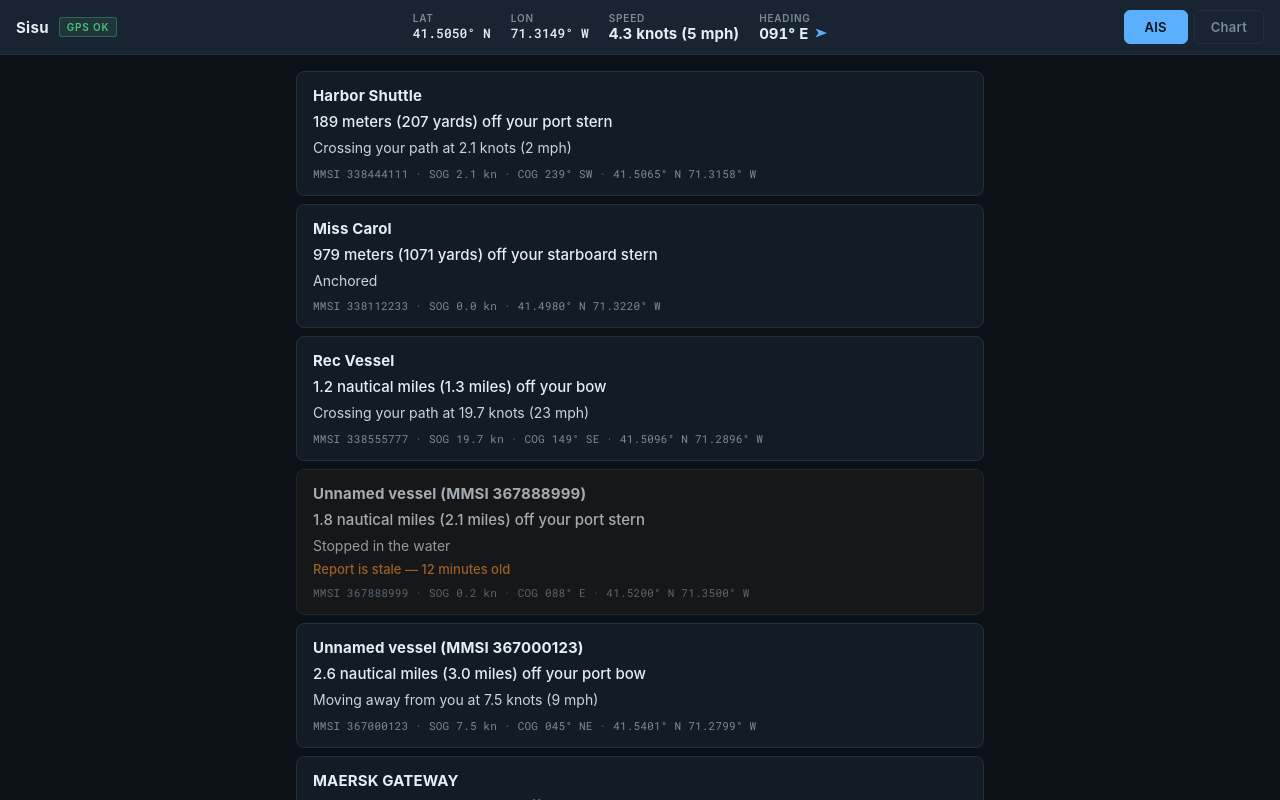
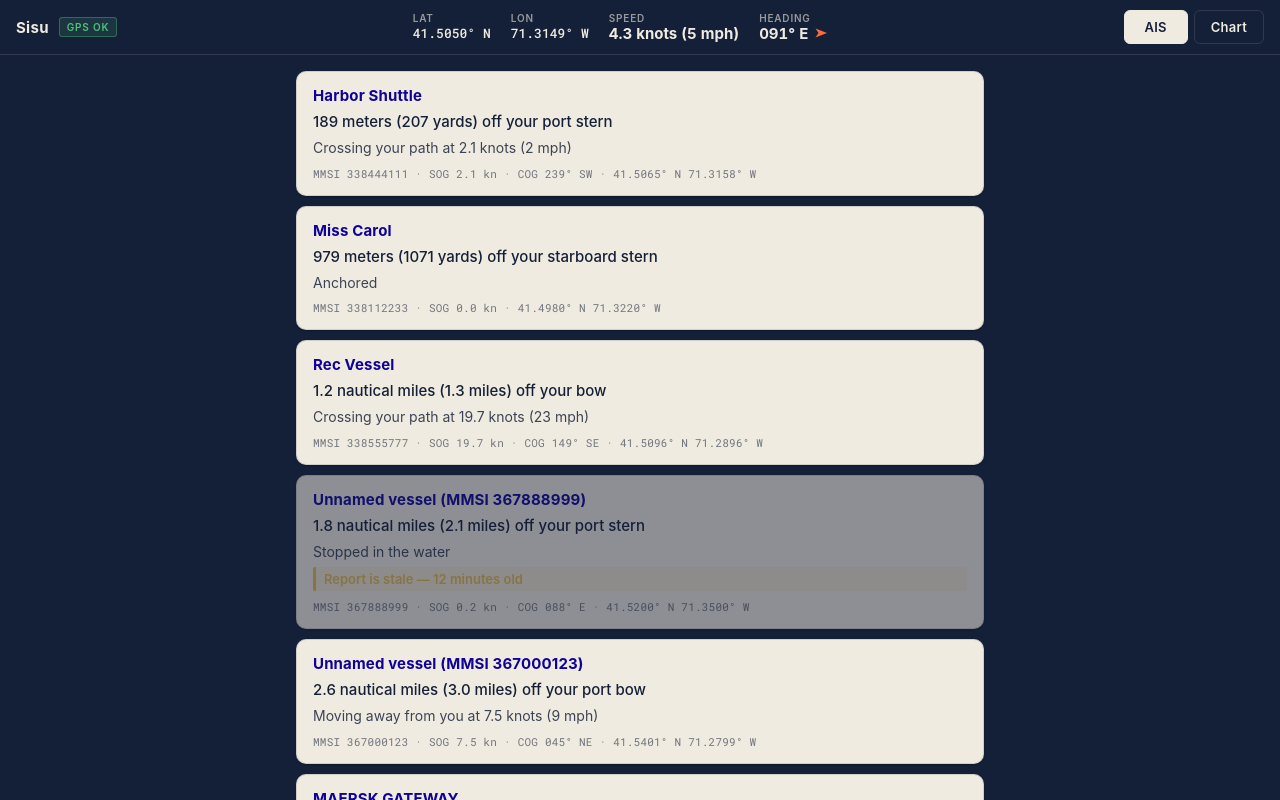
Before and after one commit to LauraHD17/zissou, a React (Vite) app: page / in a window 1280 px wide. Built offline with nearby package versions, Linux system fonts and the light colour scheme; no server answers; a web font is replaced by a local one.

Commit message:
Apply navy/sand palette with semantic functional colors

```diff
--- a/src/styles/app.css
+++ b/src/styles/app.css
@@ -1,17 +1,33 @@
 :root {
-  --bg: #0b1116;
-  --surface: #131c24;
-  --surface-2: #182431;
-  --surface-stale: #1a1a1a;
-  --border: #223140;
-  --text: #e5eef5;
-  --text-dim: #7a8a98;
-  --accent: #5ab0ff;
+  /* Base */
+  --bg-navy: #142038;
+  --surface-sand: #F0EBE0;
+  --text-primary: #F0EBE0;
+  --text-on-card: #142038;
+
+  /* Functional */
+  --boat-icon: #FF6B35;
+  --vessel-name: #0F0298;
+  --alert-amber: #E8B84D;
+  --waypoint: #6B9080;
+
+  /* Interactive */
+  --focus-ring: #E8B84D;
+
+  /* Derived tones */
+  --text-dim: rgba(240, 235, 224, 0.60);
+  --text-on-card-dim: rgba(20, 32, 56, 0.58);
+  --border-on-navy: rgba(240, 235, 224, 0.12);
+  --border-on-card: rgba(20, 32, 56, 0.14);
+
+  /* Status (keep universal green/red signals distinct from brand palette) */
   --ok: #4fbf7a;
-  --warn: #d98030;
   --danger: #e05a5a;
+
+  /* Typography */
   --font-sans: 'Zalando Sans Expanded', -apple-system, BlinkMacSystemFont, 'Segoe UI', sans-serif;
   --font-mono: 'Roboto Mono', ui-monospace, SFMono-Regular, Menlo, monospace;
+
   font-family: var(--font-sans);
   font-weight: 500;
   color-scheme: dark;
@@ -25,8 +41,13 @@ html, body, #root {
   margin: 0;
   padding: 0;
   height: 100%;
-  background: var(--bg);
-  color: var(--text);
+  background: var(--bg-navy);
+  color: var(--text-primary);
+}
+
+:focus-visible {
+  outline: 2px solid var(--focus-ring);
+  outline-offset: 2px;
 }
 
 .app {
@@ -40,15 +61,15 @@ html, body, #root {
   overflow-y: auto;
 }
 
-/* ── StatusBar ─────────────────────────────────────────────────────────── */
+/* ── StatusBar (sits on navy) ─────────────────────────────────────────── */
 
 .statusbar {
   display: flex;
   align-items: center;
   gap: 24px;
   padding: 10px 16px;
-  background: var(--surface-2);
-  border-bottom: 1px solid var(--border);
+  background: var(--bg-navy);
+  border-bottom: 1px solid var(--border-on-navy);
   flex-wrap: wrap;
 }
 
@@ -63,6 +84,7 @@ html, body, #root {
   font-weight: 700;
   font-size: 15px;
   letter-spacing: 0.02em;
+  color: var(--text-primary);
 }
 
 .fix-indicator {
@@ -78,20 +100,20 @@ html, body, #root {
 
 .fix-indicator--ok {
   color: var(--ok);
-  background: rgba(79, 191, 122, 0.12);
-  border-color: rgba(79, 191, 122, 0.35);
+  background: rgba(79, 191, 122, 0.14);
+  border-color: rgba(79, 191, 122, 0.38);
 }
 
 .fix-indicator--stale {
-  color: var(--warn);
-  background: rgba(217, 128, 48, 0.12);
-  border-color: rgba(217, 128, 48, 0.35);
+  color: var(--alert-amber);
+  background: rgba(232, 184, 77, 0.16);
+  border-color: rgba(232, 184, 77, 0.40);
 }
 
 .fix-indicator--no-fix {
   color: var(--danger);
-  background: rgba(224, 90, 90, 0.12);
-  border-color: rgba(224, 90, 90, 0.35);
+  background: rgba(224, 90, 90, 0.14);
+  border-color: rgba(224, 90, 90, 0.38);
 }
 
 .statusbar__metrics {
@@ -126,6 +148,7 @@ html, body, #root {
   align-items: center;
   gap: 6px;
   font-variant-numeric: tabular-nums;
+  color: var(--text-primary);
 }
 
 .statusbar__metric-value--mono {
@@ -134,8 +157,9 @@ html, body, #root {
   font-size: 13px;
 }
 
+/* The heading glyph represents our own boat — safety orange. */
 .heading-glyph {
-  color: var(--accent);
+  color: var(--boat-icon);
   flex-shrink: 0;
   transition: transform 0.3s ease-out;
 }
@@ -147,8 +171,8 @@ html, body, #root {
 
 .tab {
   background: transparent;
-  border: 1px solid var(--border);
-  color: var(--text-dim);
+  border: 1px solid var(--border-on-navy);
+  color: var(--text-primary);
   padding: 8px 16px;
   font-family: var(--font-sans);
   font-size: 13px;
@@ -160,17 +184,16 @@ html, body, #root {
 }
 
 .tab:hover {
-  color: var(--text);
-  border-color: #334858;
+  border-color: rgba(240, 235, 224, 0.28);
 }
 
 .tab--active {
-  background: var(--accent);
-  color: #0b1116;
-  border-color: var(--accent);
+  background: var(--surface-sand);
+  color: var(--text-on-card);
+  border-color: var(--surface-sand);
 }
 
-/* ── Pages ─────────────────────────────────────────────────────────────── */
+/* ── Pages ────────────────────────────────────────────────────────────── */
 
 .page {
   max-width: 720px;
@@ -188,12 +211,12 @@ html, body, #root {
 
 .chart-placeholder h2 {
   margin: 0 0 8px;
-  color: var(--text);
+  color: var(--text-primary);
   font-family: var(--font-sans);
   font-weight: 700;
 }
 
-/* ── AIS list ──────────────────────────────────────────────────────────── */
+/* ── AIS list (sand cards on navy) ────────────────────────────────────── */
 
 .ais-list {
   list-style: none;
@@ -201,7 +224,7 @@ html, body, #root {
   padding: 0;
   display: flex;
   flex-direction: column;
-  gap: 8px;
+  gap: 10px;
 }
 
 .ais-empty {
@@ -213,18 +236,19 @@ html, body, #root {
 }
 
 .ais-row {
-  background: var(--surface);
-  border: 1px solid var(--border);
-  border-radius: 8px;
+  background: var(--surface-sand);
+  color: var(--text-on-card);
+  border: 1px solid var(--border-on-card);
+  border-radius: 10px;
   padding: 14px 16px;
   display: flex;
   flex-direction: column;
   gap: 6px;
+  box-shadow: 0 1px 2px rgba(0, 0, 0, 0.25);
 }
 
 .ais-row--stale {
-  background: var(--surface-stale);
-  opacity: 0.7;
+  opacity: 0.55;
 }
 
 .ais-row__name {
@@ -232,6 +256,7 @@ html, body, #root {
   font-weight: 700;
   font-size: 15px;
   letter-spacing: 0.01em;
+  color: var(--vessel-name);
 }
 
 .ais-row__location {
@@ -239,7 +264,7 @@ html, body, #root {
   font-weight: 500;
   font-size: 15px;
   line-height: 1.4;
-  color: var(--text);
+  color: var(--text-on-card);
 }
 
 .ais-row__movement {
@@ -247,22 +272,26 @@ html, body, #root {
   font-weight: 400;
   font-size: 14px;
   line-height: 1.4;
-  color: var(--text);
-  opacity: 0.88;
+  color: var(--text-on-card);
+  opacity: 0.82;
 }
 
 .ais-row__qualifier {
   font-family: var(--font-sans);
-  font-weight: 500;
+  font-weight: 600;
   font-size: 13px;
-  color: var(--warn);
+  color: var(--alert-amber);
+  background: rgba(232, 184, 77, 0.12);
+  border-left: 3px solid var(--alert-amber);
+  padding: 4px 8px;
+  border-radius: 2px;
 }
 
 .ais-row__raw {
   font-family: var(--font-mono);
   font-weight: 400;
   font-size: 11px;
-  color: var(--text-dim);
+  color: var(--text-on-card-dim);
   margin-top: 2px;
   letter-spacing: 0.02em;
 }
```
Also changed, not shown: 1 other file (tests, documents, lock files or other folders).
